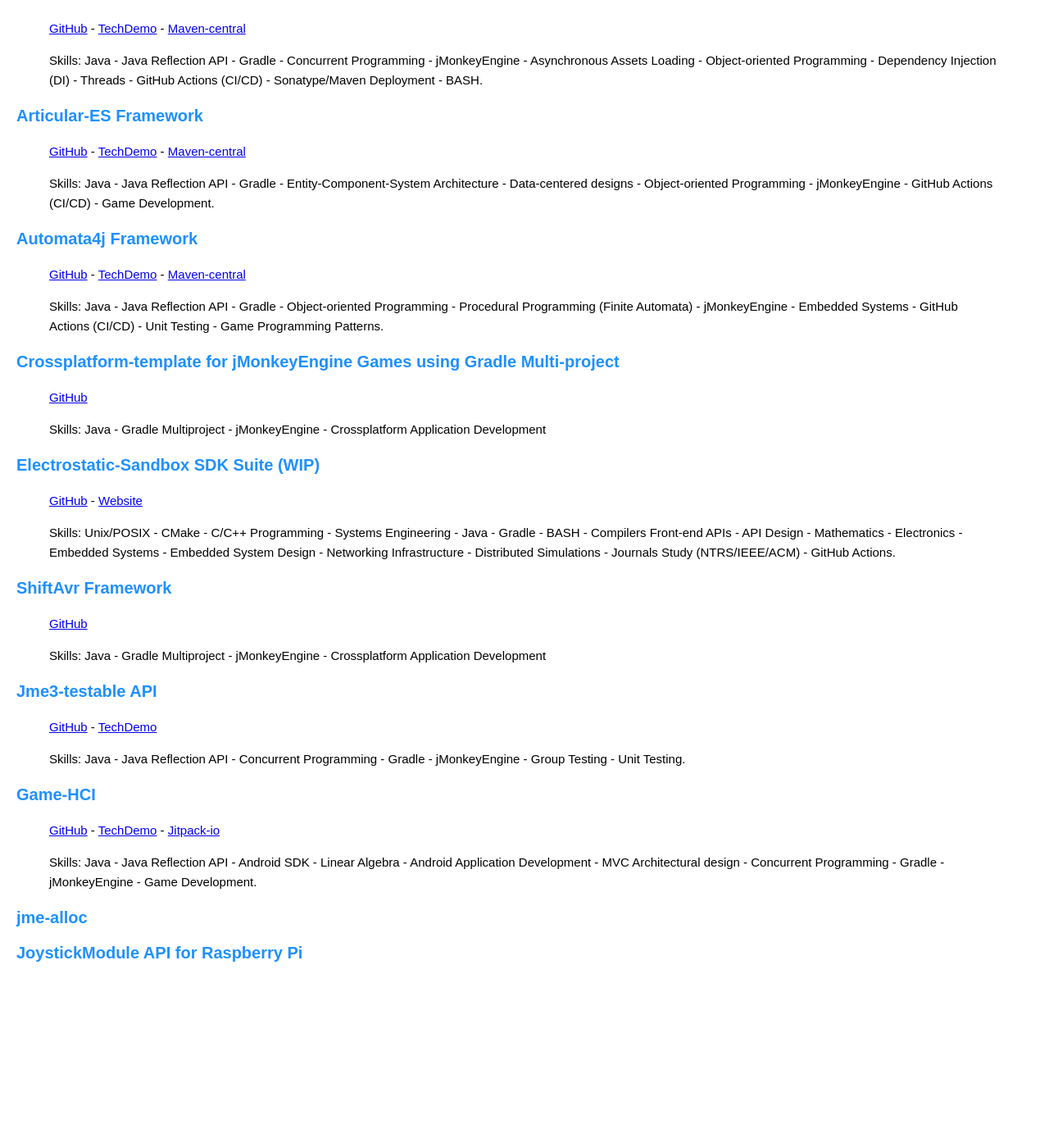
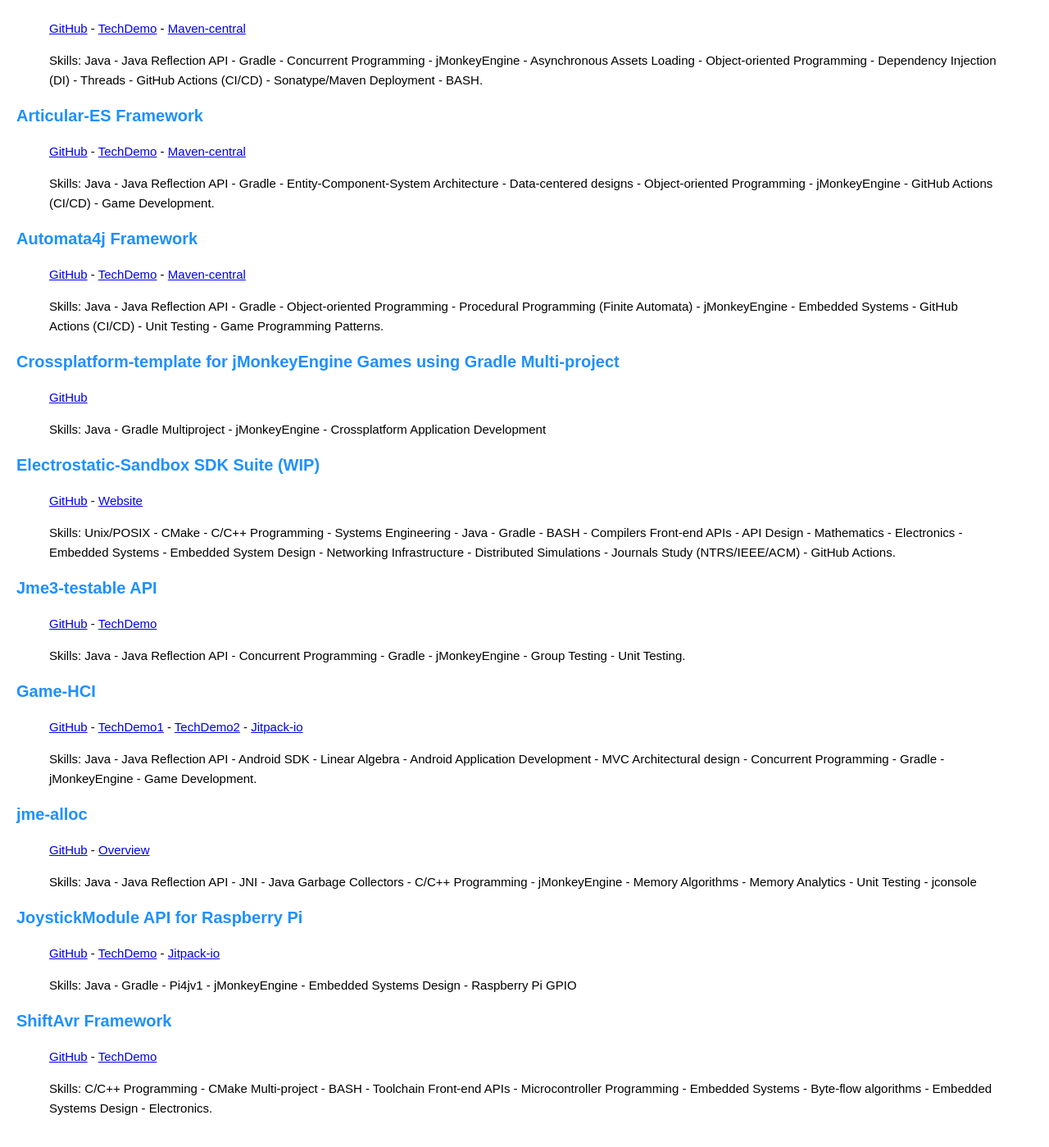
Before and after one commit to pavly-gerges/pavly-gerges, a Jekyll site: the page built from resume/index.md, in a window 1280 px wide and 1400 px high, scrolled down 2975 px. Shown: the whole window at 82% size. Built offline with Jekyll 4.4.1, drawn with Linux system fonts in a browser that asks for light colours; our own code applies the rules of GitHub Pages for plain Markdown files; before the commit the page ends 4189 px from its top, so only the background shows below that.

Commit message:
Update index.md

```diff
--- a/resume/index.md
+++ b/resume/index.md
@@ -71,12 +71,6 @@ Welcome, it's an honor for me that you've reached here! I'm Pavly Gerges, aka. p
 >
 > Skills: Unix/POSIX - CMake - C/C++ Programming - Systems Engineering - Java - Gradle - BASH - Compilers Front-end APIs - API Design - Mathematics - Electronics - Embedded Systems - Embedded System Design - Networking Infrastructure - Distributed Simulations - Journals Study (NTRS/IEEE/ACM) - GitHub Actions.
 
-### ShiftAvr Framework
-> [GitHub](https://github.com/Electrostat-Lab/Cross-platform-template)
->
-> Skills: Java - Gradle Multiproject - jMonkeyEngine - Crossplatform Application Development
->
-
 ### Jme3-testable API
 > [GitHub](https://github.com/Electrostat-Lab/Jme3-testable) - [TechDemo](https://www.youtube.com/watch?v=u9biai9Yg38&t=27s)
 >
@@ -84,12 +78,25 @@ Welcome, it's an honor for me that you've reached here! I'm Pavly Gerges, aka. p
 >
 
 ### Game-HCI
-> [GitHub](https://github.com/Electrostat-Lab/Game-HCI) - [TechDemo](https://www.youtube.com/watch?v=Gp2JJ-PCI8c) - [Jitpack-io](https://jitpack.io/#Electrostat-lab/Game-HCI)
+> [GitHub](https://github.com/Electrostat-Lab/Game-HCI) - [TechDemo1](https://www.youtube.com/watch?v=Gp2JJ-PCI8c) - [TechDemo2](https://www.youtube.com/watch?v=Jog8FdHDeOU) - [Jitpack-io](https://jitpack.io/#Electrostat-lab/Game-HCI)
 >
 > Skills: Java - Java Reflection API - Android SDK - Linear Algebra - Android Application Development - MVC Architectural design - Concurrent Programming - Gradle - jMonkeyEngine - Game Development.
 >
 
 ### jme-alloc
-
+> [GitHub](https://github.com/Electrostat-Lab/jme-alloc) - [Overview](https://www.youtube.com/watch?v=x1vHPwcLM_w)
+>
+> Skills: Java - Java Reflection API - JNI - Java Garbage Collectors - C/C++ Programming - jMonkeyEngine - Memory Algorithms - Memory Analytics - Unit Testing - jconsole
+>
 
 ### JoystickModule API for Raspberry Pi
+> [GitHub](https://github.com/Electrostat-Lab/JoyStickModule) - [TechDemo](https://www.youtube.com/watch?v=9ZvhFQSwHF0) - [Jitpack-io](https://jitpack.io/#Electrostat-Lab/JoystickModule)
+>
+> Skills: Java - Gradle - Pi4jv1 - jMonkeyEngine - Embedded Systems Design - Raspberry Pi GPIO
+>
+
+### ShiftAvr Framework
+> [GitHub](https://github.com/Electrostat-Lab/ShiftAvr) - [TechDemo](https://www.linkedin.com/feed/update/urn:li:activity:7051549167554375681/?updateEntityUrn=urn%3Ali%3Afs_updateV2%3A%28urn%3Ali%3Aactivity%3A7051549167554375681%2CFEED_DETAIL%2CEMPTY%2CDEFAULT%2Cfalse%29&originTrackingId=%2BLQ7QpzJQ4uLz6ngNdXFjQ%3D%3D)
+>
+> Skills: C/C++ Programming - CMake Multi-project - BASH - Toolchain Front-end APIs - Microcontroller Programming - Embedded Systems - Byte-flow algorithms - Embedded Systems Design - Electronics.
+>
```
